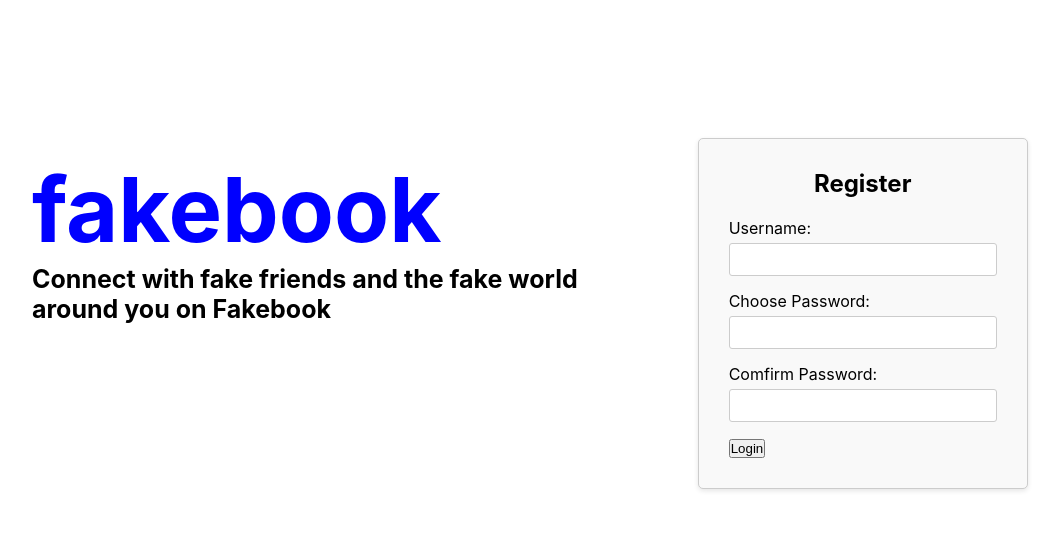
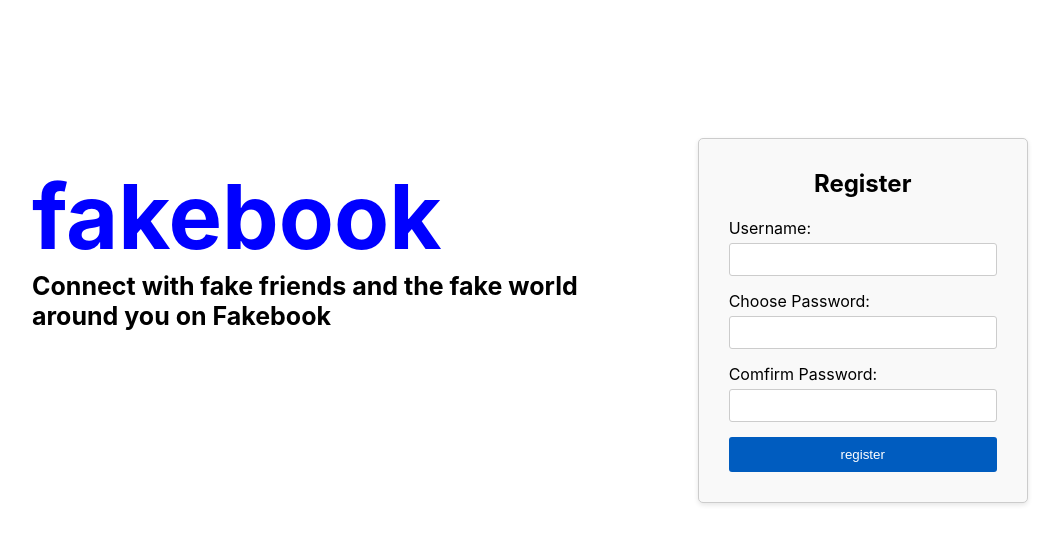
Before and after one commit to RanWurm/Projectpt2, a React (Create React App) app in the folder FakeBook/: page /register in a window 1280 px wide. Shown: the top 544 px of the page, without its empty margins (136-1195 px from the left). Built offline with nearby package versions, Linux system fonts and the light colour scheme.

Commit message:
register form fixed

```diff
--- a/FakeBook/src/css/inputsCss/Register.css
+++ b/FakeBook/src/css/inputsCss/Register.css
@@ -45,7 +45,7 @@
 	transition: background-color 0.3s;
   }
 
-  button:hover {
+  .button:hover {
 	background-color: #0056b3;
   }
 
--- a/FakeBook/src/inputs/Register.js
+++ b/FakeBook/src/inputs/Register.js
@@ -74,7 +74,7 @@ function Register() {
             required
           />
         </div>
-        <button type="submit">Login</button>
+        <button className='button' type="submit">register</button>
       </form>
     </div>
   );
```
